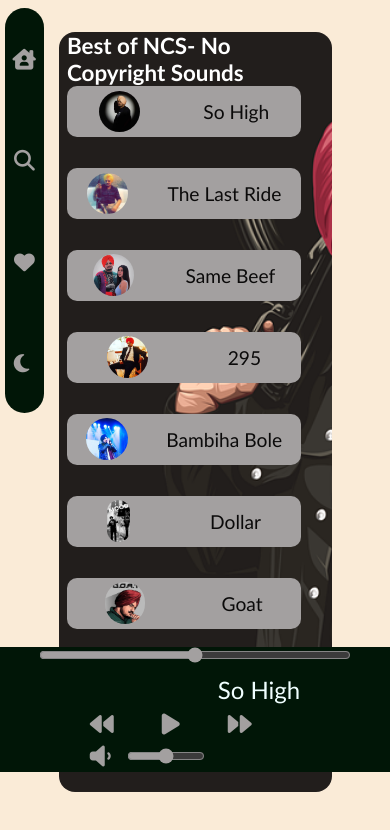
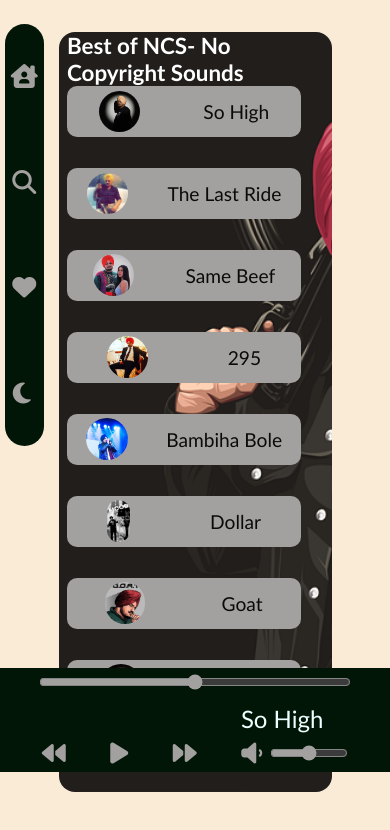
Before and after one commit to 0307Vish/music.github.io, a plain HTML site: page index.html in a window 390 px wide. Shown: the part 72-902 px from the top of the page. Drawn offline with Linux system fonts and the light colour scheme; some icons are missing; a web font is replaced by a local one.

Commit message:
bottom icons made responsive for phone

```diff
--- a/index.css
+++ b/index.css
@@ -2,7 +2,7 @@
 
 
 body {
-    background-color:antiquewhite;
+    background-color: antiquewhite;
 
 }
 
@@ -13,40 +13,46 @@ body {
     font-family: 'Gill Sans', 'Gill Sans MT', Calibri, 'Trebuchet MS', sans-serif;
 
 }
-.superbox{
+
+.superbox {
     display: flex;
     flex-direction: column;
     gap: 1rem;
 }
+
 /* nav ul  */
 nav {
     list-style-type: none;
     display: flex;
-    height:4rem;
+    height: 4rem;
     justify-content: space-around;
     /* gap: 2.5rem; */
     align-items: center;
-    background-color:rgb(1, 22, 7);
+    background-color: rgb(1, 22, 7);
     font-size: 1.3rem;
     color: azure;
 }
-.respnav{
-    display:none;
+
+.respnav {
+    display: none;
     align-items: center;
     justify-content: space-around;
- background-color:rgb(1, 22, 7);
+    background-color: rgb(1, 22, 7);
     height: 4.0rem;
 }
-.respnav span{
+
+.respnav span {
     font-size: 2.0rem;
     font-weight: bolder;
-    color:aliceblue;
+    color: aliceblue;
 }
+
 .respnav img {
     width: 3.5rem;
     filter: brightness(400%);
 }
- .respnav input{
+
+.respnav input {
     height: 1rem;
     width: 30vw;
     border-radius: 10rem;
@@ -59,24 +65,27 @@ body {
     align-items: center;
     gap: 1rem;
 }
-.brand span{
+
+.brand span {
     font-size: 2.0rem;
     font-weight: bolder;
-    color:aliceblue;
+    color: aliceblue;
 }
+
 .brand img {
     width: 3.5rem;
     filter: brightness(400%);
 }
 
-.search{
+.search {
     display: flex;
     flex-direction: row;
-    gap:1rem;
+    gap: 1rem;
     align-items: center;
 }
-.search input{
-   border-radius:5rem ;
+
+.search input {
+    border-radius: 5rem;
     width: 20vw;
     height: 3vh;
 }
@@ -89,31 +98,34 @@ body {
     height: 74vh;
     width: 70vw;
     /* background-color: rgb(14, 13, 13); */
-    color:white;
+    color: white;
     margin: 1.5rem auto;
     border-radius: 1rem;
     background-image: url('bg2.png');
-    background-size:cover;
+    background-size: cover;
     font-size: 0.7rem;
     /* gap: 1rem; */
 
 }
-.container h1{
-    margin: 0 0 0 1vh ;
+
+.container h1 {
+    margin: 0 0 0 1vh;
 }
-.song_list{
+
+.song_list {
     height: 74vh;
     justify-content: space-between;
     display: flex;
     flex-direction: column;
 
 }
-.songItem{
+
+.songItem {
     /* position: absolute; */
-    margin: 0 0 0 1vh ;
+    margin: 0 0 0 1vh;
     display: flex;
     font-size: 1.2rem;
-    height:6vh;
+    height: 6vh;
     width: 14rem;
     background-color: #a3a0a0;
     color: rgb(11, 10, 10);
@@ -123,13 +135,14 @@ body {
     cursor: pointer;
 
 }
-.songItem:hover{
+
+.songItem:hover {
     background-color: aliceblue;
-    transition: background-color 0.6s ease-in-out ;
+    transition: background-color 0.6s ease-in-out;
 }
 
-.songItem img{
-    height:2.6rem;
+.songItem img {
+    height: 2.6rem;
     border-radius: 5rem;
     cursor: pointer;
 }
@@ -140,7 +153,7 @@ body {
 } */
 
 
-.icon p{
+.icon p {
     font-style: italic;
     font-weight: bolder;
     font-size: 1.2rem;
@@ -155,21 +168,19 @@ body {
     flex-direction: column;
     position: sticky;
     width: 100vw;
-    height: 80px;
+    height: 5rem;
     /* background-color: rgb(32, 32, 32); */
-    background-color:rgb(1, 22, 7);
+    background-color: rgb(1, 22, 7);
     align-items: center;
-    justify-content: space-between;
-    /* gap: 0px; */
+    justify-content: space-around;
     color: azure;
-    margin-bottom: 0px;
-
+    bottom: 0px;
 }
 
-#gif{
+#gif {
     height: 1.5rem;
     width: 5rem;
-    background-color:rgb(1, 22, 7);
+    background-color: rgb(1, 22, 7);
     opacity: 0;
     transition: opacity 2s ease-in;
 
@@ -177,42 +188,51 @@ body {
 
 .icon {
     display: flex;
-    gap: 3rem;
-    margin:0.75rem 0;
+    /* margin:0.75rem 0; */
+    align-items: center;
+    /* justify-content: space-evenly; */
+}
+
+.first {
+    display: flex;
+    width: 40vw;
+    justify-content: space-around;
+    align-items: center;
+
 
 }
-.first{
+
+.second {
+    width: 60vw;
     display: flex;
-gap: 3rem;
+    justify-content: space-around;
 
 }
-.second{
-display: flex;
-gap:3rem;
 
-}
-.icon i {
+i {
     font-size: 1.5rem;
     cursor: pointer;
-    /* color:azure; */
 }
 
 #myProgressBar {
     width: 80vw;
     cursor: pointer;
 }
-#bottomSongName{
+
+#bottomSongName {
     font-size: 1.5rem;
 }
 
-.sound{
+.sound {
     display: flex;
-    gap: 1rem;
+    gap: 0.5rem;
 }
-input{
+
+input {
     cursor: pointer;
     accent-color: #a3a0a0;
 }
+
 #sndProgressBar {
     width: 20vw;
     /* cursor: pointer;
@@ -220,25 +240,27 @@ input{
 }
 
 
-i{
+i {
     color: #a3a0a0;
 }
 
-i:hover{
+i:hover {
     color: rgb(244, 19, 229);
-    transition: color   0.4s ease-in-out ;
+    transition: color 0.4s ease-in-out;
 
 }
 
- input:hover{
-    accent-color: rgb(244, 19, 229) ;
+input:hover {
+    accent-color: rgb(244, 19, 229);
 }
-@media screen and (max-width:705px){
-    body{
+
+@media screen and (max-width:705px) {
+    body {
         /* background-color: rgb(198, 24, 24); */
-        display:flex;
+        display: flex;
         flex-direction: column;
     }
+
     /* nav ul*/
     nav {
 
@@ -247,46 +269,50 @@ i:hover{
         height: 80vh;
         width: 15vw;
         border-radius: 6rem;
-            margin-left: 0.3rem;
+        margin: 1.0rem  0.3rem;
+    }
 
-
-        }
-        .up{
-            display:flex;
+    .up {
+        display: flex;
     }
 
 
-        .brand{
+    .brand {
         flex-direction: column;
-            gap:0.5rem
+        gap: 0.5rem
     }
-     .search input{
+
+    .search input {
         display: none;
     }
-     .bottom{
-        height:125px ;
 
-     }
-     .icon{
-        flex-direction: column;
-        gap: 0.5rem;
+    .bottom {
+        height: 6.5rem;
+
     }
 
 
 }
 
-@media screen and (max-width:560px){
-    .home span ,.search span ,.liked span ,.dark span, .brand {
+@media screen and (max-width:560px) {
+
+    .home span,
+    .search span,
+    .liked span,
+    .dark span,
+    .brand {
         display: none;
 
     }
+
     /* nav ul */
     nav {
-        height: 68vh;
+        height: 70vh;
         width: 10vw;
         position: fixed;
     }
-      .respnav{
+
+    .respnav {
         display: flex;
         border-radius: 6rem;
         top: 0;
@@ -294,30 +320,45 @@ i:hover{
         position: sticky;
 
     }
-      .bottom{
-        position:sticky;
+
+    .bottom {
+        position: sticky;
         bottom: 0;
         width: 100vw;
     }
-      .superbox{
+
+    .superbox {
         gap: 0rem;
     }
+
     /* .superbox{
         gap: 0.0rem;
     } */
 }
 
-@media screen and (max-width:440px){
-    .songItem{
+@media screen and (max-width:440px) {
+    .songItem {
         width: 60vw;
 
     }
-    .container{
+
+    .container {
         height: 90vh;
     }
-    nav{
-        height: 48vh;
+
+    nav {
+        height: 50vh;
         /* top: ; */
 
     }
+
+    .icon {
+        flex-direction: column;
+        gap: 0.5rem;
     }
+    .second,
+    .first
+    {
+        width: 90vw;
+    }
+}
--- a/index.html
+++ b/index.html
@@ -158,7 +158,7 @@
         <div class="icon">
             <div class="first">
                 <img id="gif" src="playing.gif"   height="1.5rem"
-                width="5rem" alt="Playing.......">
+                width="5rem" alt="Playing...">
                 <span id="bottomSongName">So High</span>
             </div>
            <div class="second">
@@ -166,13 +166,15 @@
             <i class="fa-solid fa-play" id="playButton"></i>
             <!-- <i class="fa-solid fa-pause"></i> -->
             <i class="fa-solid fa-forward" id="next"></i>
-           </div>
 
             <div class="sound">
                 <i class="fa-solid fa-volume-low" id="snd"></i>
-                <!-- <i class="fa-solid fa-volume-xmark"></i> -->
-                <input type="range" name="range" id="sndProgressBar" initial="0" min="0" max="100">
+                 <!-- <i class="fa-solid fa-volume-xmark"></i>  -->
+                 <input type="range" name="range" id="sndProgressBar" initial="0" min="0" max="100">
             </div>
+           </div>
+
+
 
 
         </div>
```
Lines whose indentation alone changed are shown as unchanged.
